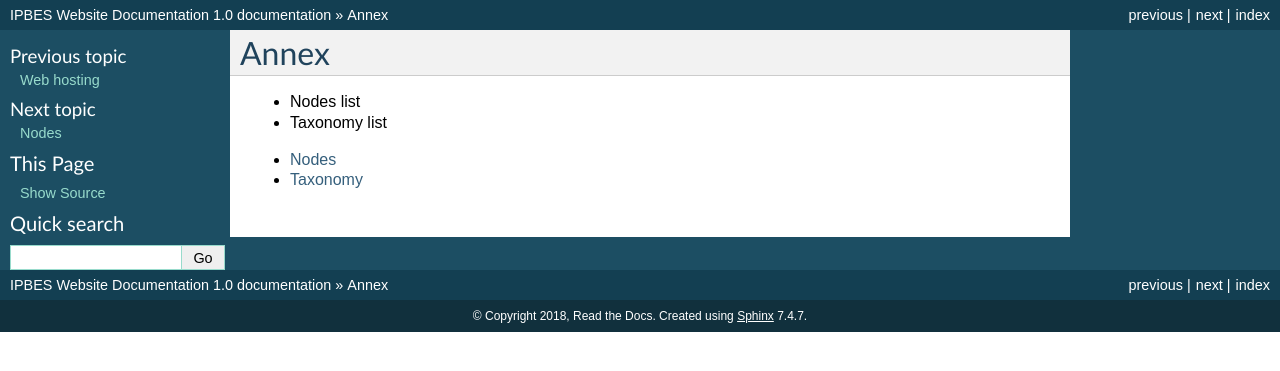
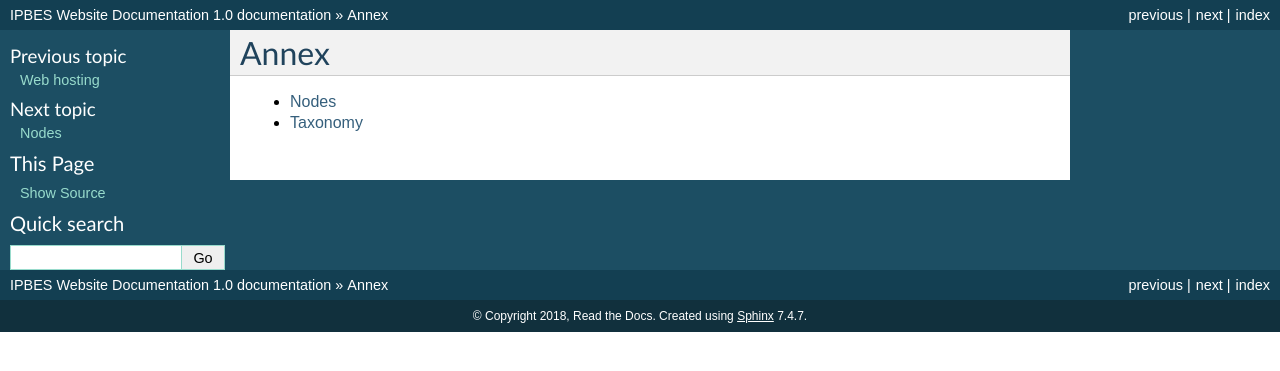
Before and after one commit to ipbes/ipbeswebdocs, a Sphinx documentation site: the page built from docs/annex/index.rst, in a window 1280 px wide. Shown: the top 371 px of the page. Built offline with Sphinx 7.4.7, drawn with Linux system fonts in a browser that asks for light colours; pages that are not in the unit, such as notebooks, are missing from menus.

Commit message:
Update index.rst

```diff
--- a/docs/annex/index.rst
+++ b/docs/annex/index.rst
@@ -1,7 +1,5 @@
 Annex
 =====
-- Nodes list
-- Taxonomy list
 
 .. toctree::
    :maxdepth: 1
```
